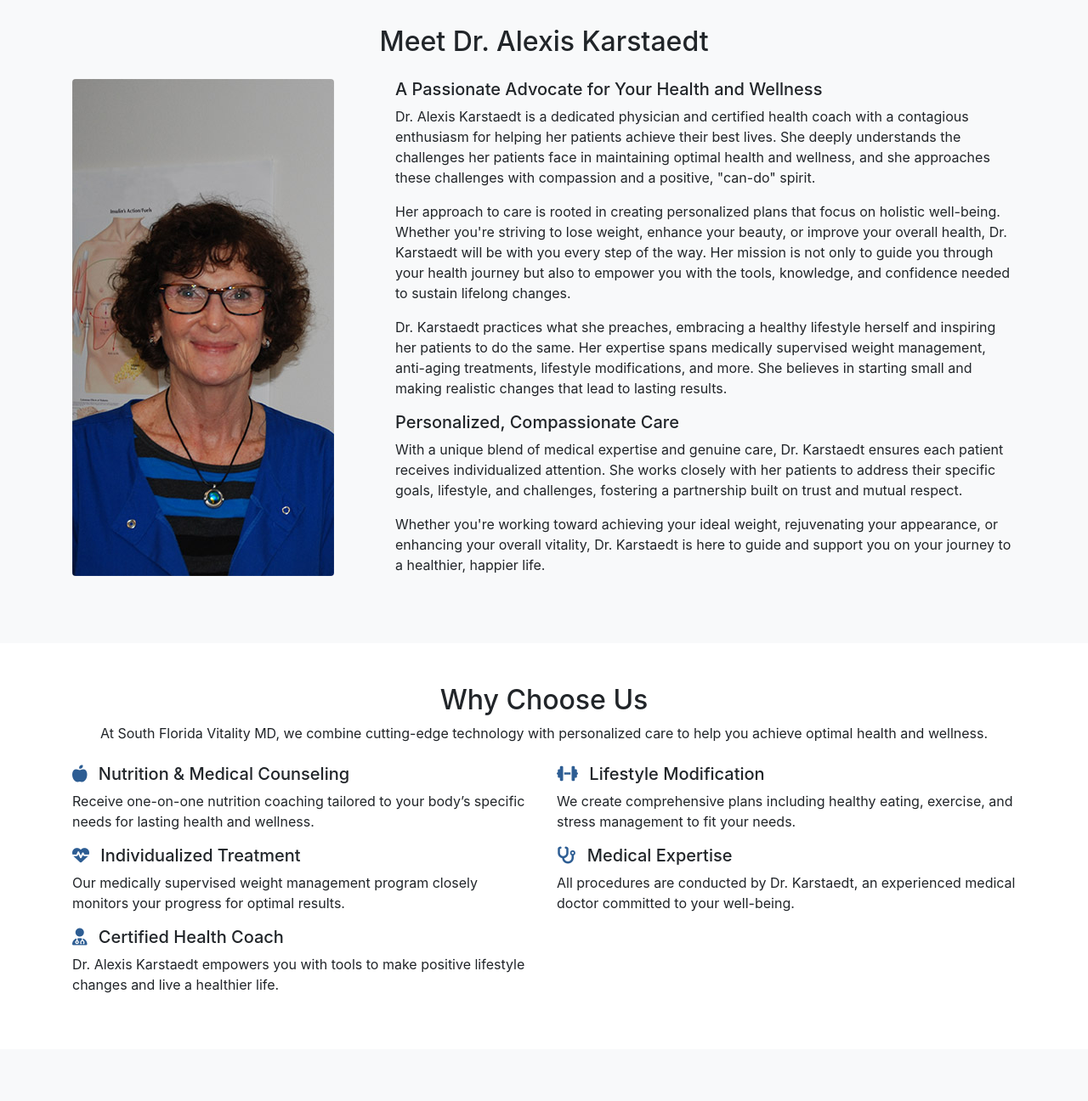
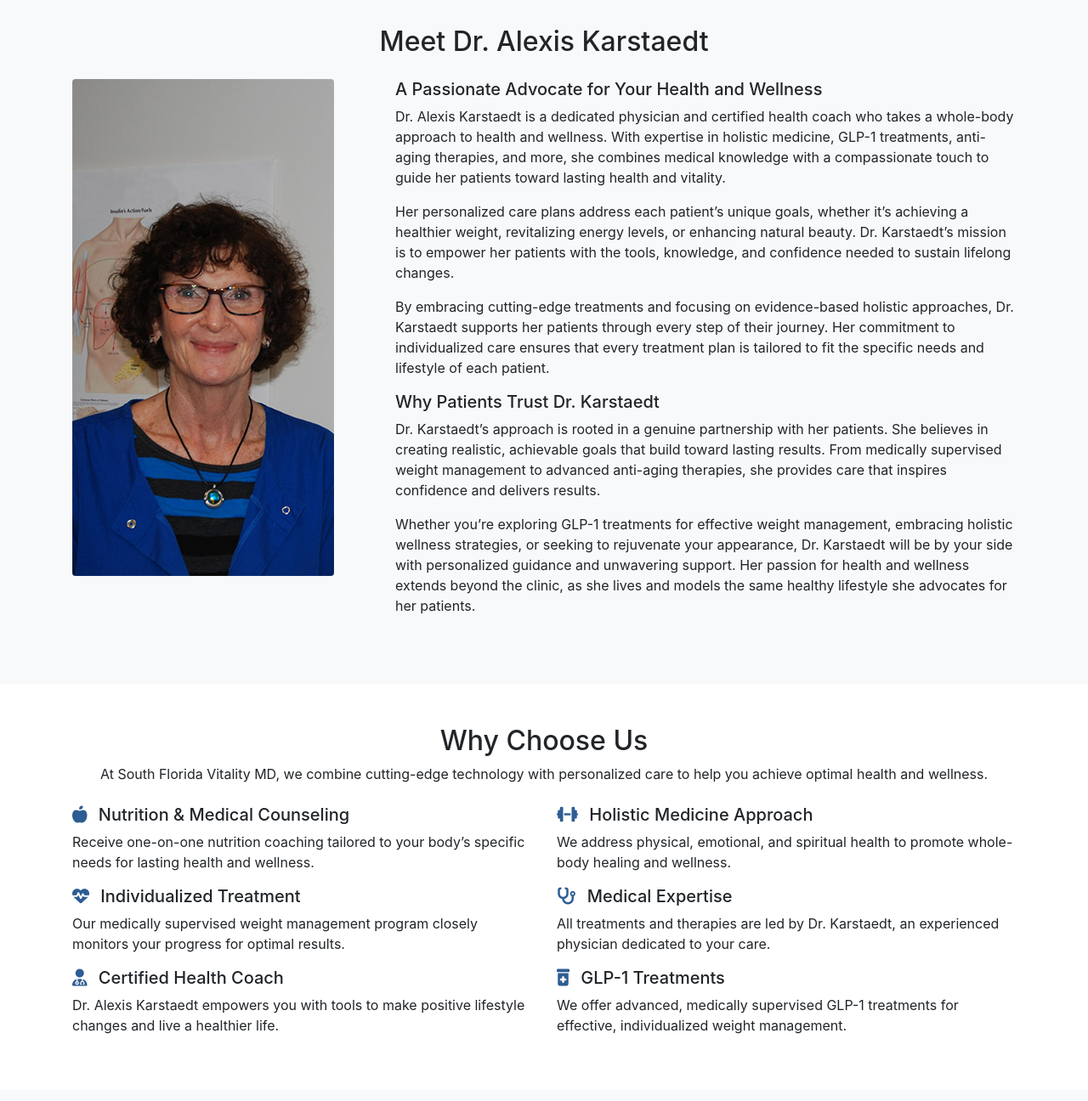
Before and after one commit to drkarstaedt/drkarstaedt.github.io, a plain HTML site: page index2.html in a window 1280 px wide. Shown: the part 1040-2336 px from the top of the page at 85% size. Drawn offline with nearby package versions, Linux system fonts and the light colour scheme.

Commit message:
Update content

```diff
--- a/index2.html
+++ b/index2.html
@@ -137,12 +137,12 @@
                 </div>
                 <div class="col-md-8">
                     <h5>A Passionate Advocate for Your Health and Wellness</h5>
-                    <p>Dr. Alexis Karstaedt is a dedicated physician and certified health coach with a contagious enthusiasm for helping her patients achieve their best lives. She deeply understands the challenges her patients face in maintaining optimal health and wellness, and she approaches these challenges with compassion and a positive, "can-do" spirit.</p>
-                    <p>Her approach to care is rooted in creating personalized plans that focus on holistic well-being. Whether you're striving to lose weight, enhance your beauty, or improve your overall health, Dr. Karstaedt will be with you every step of the way. Her mission is not only to guide you through your health journey but also to empower you with the tools, knowledge, and confidence needed to sustain lifelong changes.</p>
-                    <p>Dr. Karstaedt practices what she preaches, embracing a healthy lifestyle herself and inspiring her patients to do the same. Her expertise spans medically supervised weight management, anti-aging treatments, lifestyle modifications, and more. She believes in starting small and making realistic changes that lead to lasting results.</p>
-                    <h5>Personalized, Compassionate Care</h5>
-                    <p>With a unique blend of medical expertise and genuine care, Dr. Karstaedt ensures each patient receives individualized attention. She works closely with her patients to address their specific goals, lifestyle, and challenges, fostering a partnership built on trust and mutual respect.</p>
-                    <p>Whether you're working toward achieving your ideal weight, rejuvenating your appearance, or enhancing your overall vitality, Dr. Karstaedt is here to guide and support you on your journey to a healthier, happier life.</p>
+                    <p>Dr. Alexis Karstaedt is a dedicated physician and certified health coach who takes a whole-body approach to health and wellness. With expertise in holistic medicine, GLP-1 treatments, anti-aging therapies, and more, she combines medical knowledge with a compassionate touch to guide her patients toward lasting health and vitality.</p>
+                    <p>Her personalized care plans address each patient’s unique goals, whether it’s achieving a healthier weight, revitalizing energy levels, or enhancing natural beauty. Dr. Karstaedt’s mission is to empower her patients with the tools, knowledge, and confidence needed to sustain lifelong changes.</p>
+                    <p>By embracing cutting-edge treatments and focusing on evidence-based holistic approaches, Dr. Karstaedt supports her patients through every step of their journey. Her commitment to individualized care ensures that every treatment plan is tailored to fit the specific needs and lifestyle of each patient.</p>
+                    <h5>Why Patients Trust Dr. Karstaedt</h5>
+                    <p>Dr. Karstaedt’s approach is rooted in a genuine partnership with her patients. She believes in creating realistic, achievable goals that build toward lasting results. From medically supervised weight management to advanced anti-aging therapies, she provides care that inspires confidence and delivers results.</p>
+                    <p>Whether you’re exploring GLP-1 treatments for effective weight management, embracing holistic wellness strategies, or seeking to rejuvenate your appearance, Dr. Karstaedt will be by your side with personalized guidance and unwavering support. Her passion for health and wellness extends beyond the clinic, as she lives and models the same healthy lifestyle she advocates for her patients.</p>
                 </div>
             </div>
         </div>
@@ -173,12 +173,16 @@
                 <div class="col-md-6">
                     <ul class="list-unstyled">
                         <li class="mb-3">
-                            <h5><i class="fas fa-dumbbell text-primary mr-2"></i> Lifestyle Modification</h5>
-                            <p>We create comprehensive plans including healthy eating, exercise, and stress management to fit your needs.</p>
+                            <h5><i class="fas fa-dumbbell text-primary mr-2"></i> Holistic Medicine Approach</h5>
+                            <p>We address physical, emotional, and spiritual health to promote whole-body healing and wellness.</p>
                         </li>
                         <li class="mb-3">
                             <h5><i class="fas fa-stethoscope text-primary mr-2"></i> Medical Expertise</h5>
-                            <p>All procedures are conducted by Dr. Karstaedt, an experienced medical doctor committed to your well-being.</p>
+                            <p>All treatments and therapies are led by Dr. Karstaedt, an experienced physician dedicated to your care.</p>
+                        </li>
+                        <li class="mb-3">
+                            <h5><i class="fas fa-prescription-bottle-alt text-primary mr-2"></i> GLP-1 Treatments</h5>
+                            <p>We offer advanced, medically supervised GLP-1 treatments for effective, individualized weight management.</p>
                         </li>
                     </ul>
                 </div>
```
